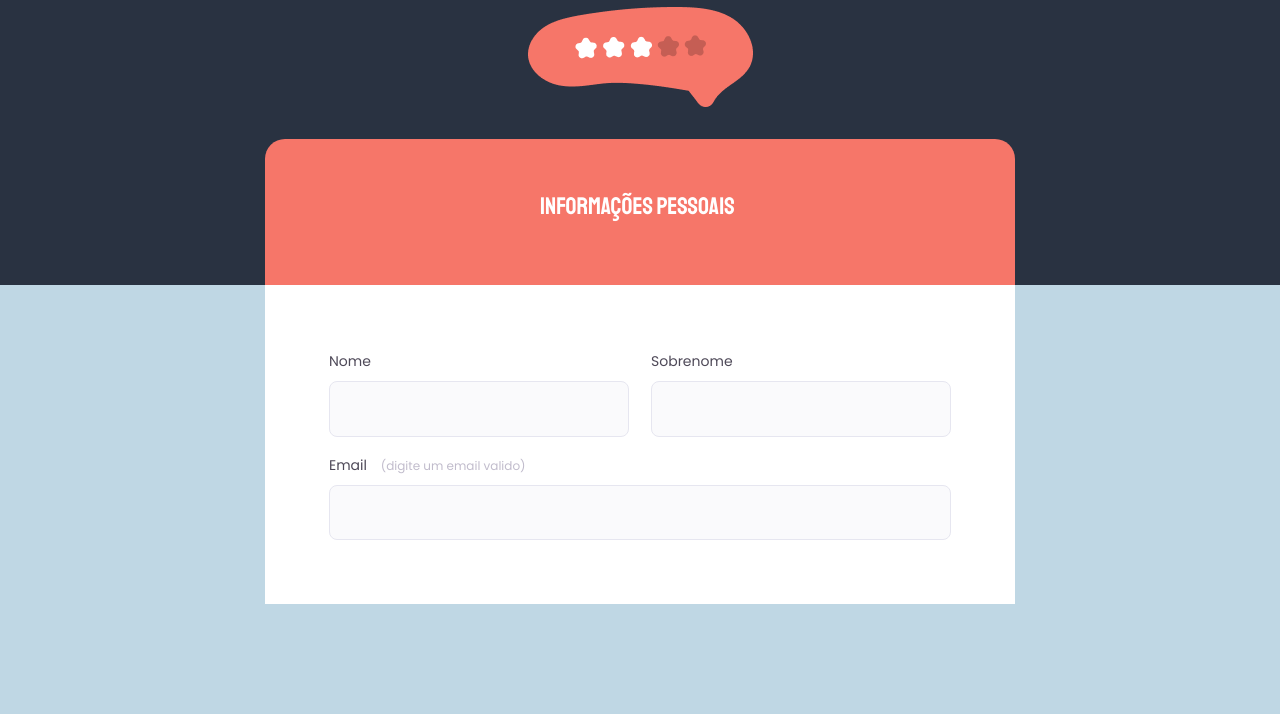
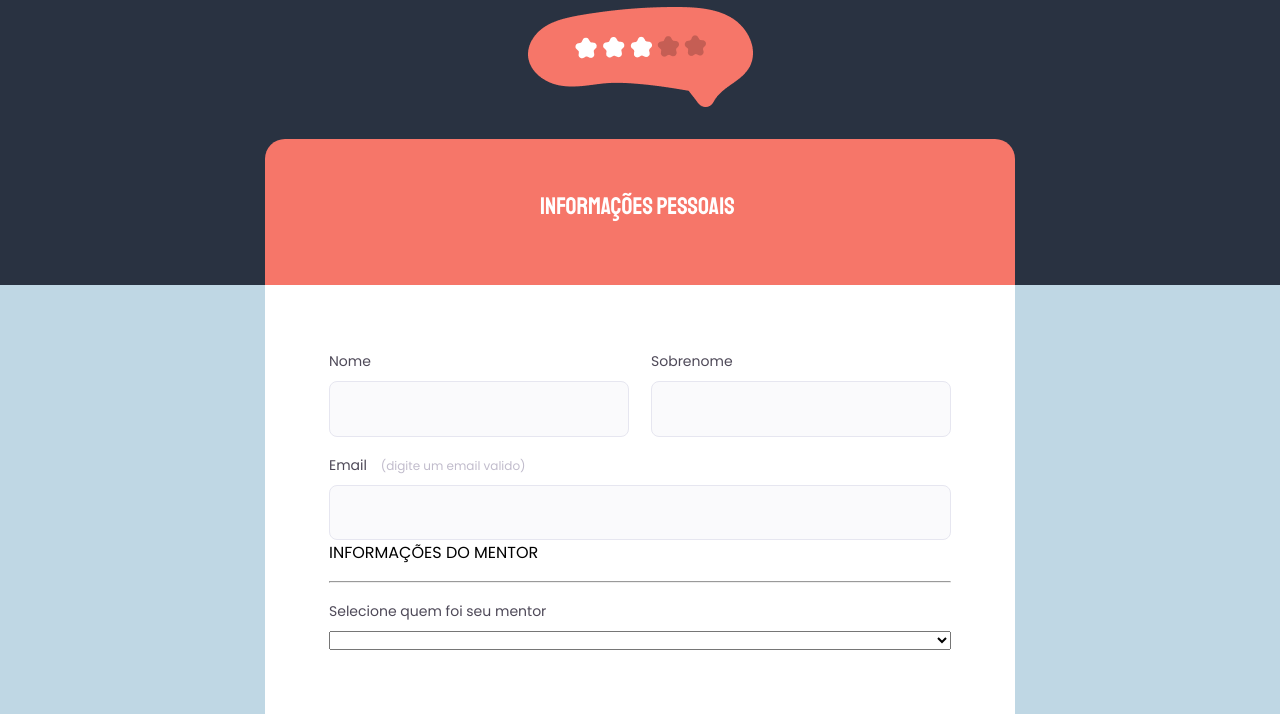
Before and after one commit to felipemuchulski/form_advanced, a plain HTML site: page index.html in a window 1280 px wide. Shown: the part 180-894 px from the top of the page. Before the commit the page ends 800 px from the top, so only its background shows below. Drawn offline with Linux system fonts and the light colour scheme.

Commit message:
Criado select

```diff
--- a/index.html
+++ b/index.html
@@ -54,9 +54,28 @@
             </label>
             <input type="email" name="" id="field-email">
           </div>
-
         </div>
         </fieldset>
+
+        <fieldset>
+
+            <div class="fieldset-wrapper">
+              <legend>INFORMAÇÕES DO MENTOR</legend>
+              <hr  />
+
+              <div class="input-wrapper">
+                <label for="event-select">Selecione quem foi seu mentor</label>
+                 <select name="" id="event-select" class="select_instructor">
+                  <option value="disable" disabled selected></option>
+                  <option value="name_1">Mike</option>
+                  <option value="name_2">Diego</option>
+                  <option value="name_3">Jessica</option>
+                  <option value="name_4">Ana Silveira</option>
+                 </select>
+              </div>
+            </div>
+        </fieldset>
+
       </form>
     </div>
   </body>
```
